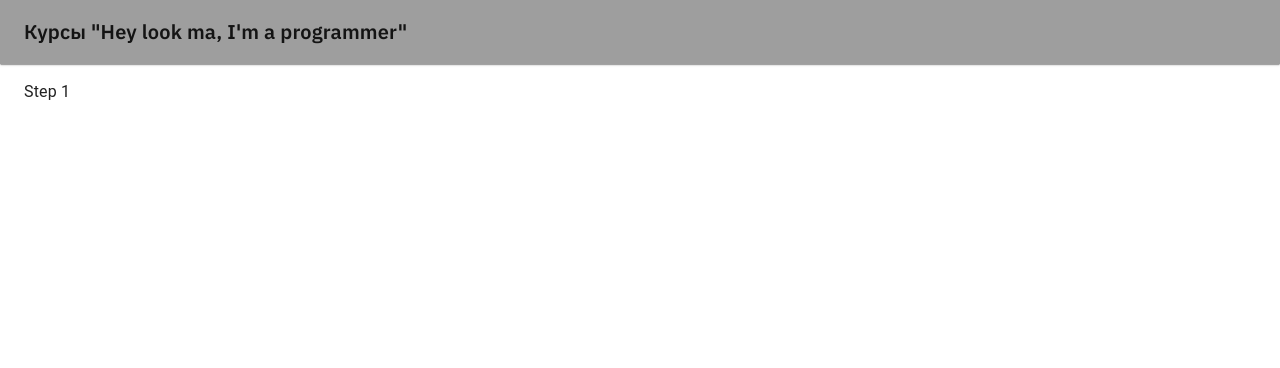
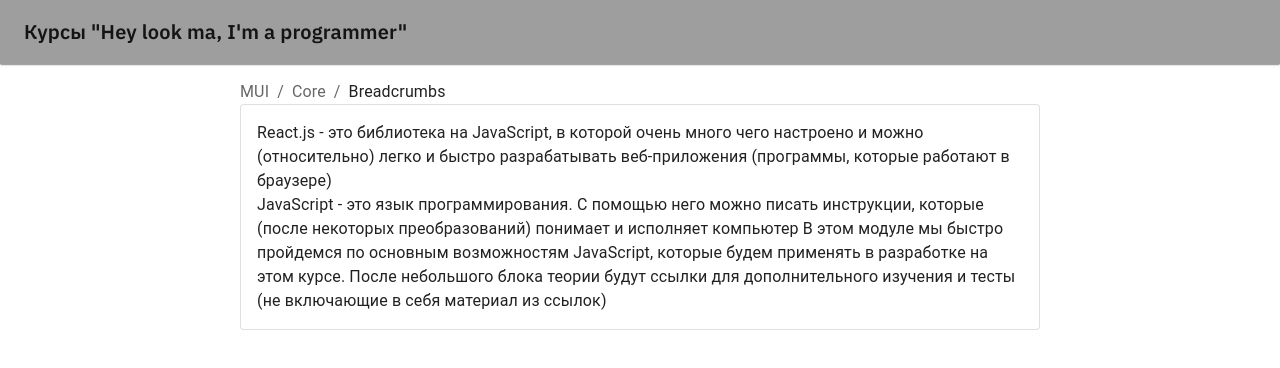
Before and after one commit to t-pyrope/react-course, a React (Vite) app: page /react-beginners/step-1 in a window 1280 px wide. Shown: the top 368 px of the page. Built offline with nearby package versions, Linux system fonts and the light colour scheme.

Commit message:
Add content

```diff
--- a/src/pages/react-beginners/Step1.tsx
+++ b/src/pages/react-beginners/Step1.tsx
@@ -1,3 +1,36 @@
+import { Box, Breadcrumbs, Link, Paper, Typography } from "@mui/material";
+
 export const Step1 = () => {
-  return <>Step 1</>;
+  return (
+    <Box sx={{ margin: "0 auto", width: 800 }}>
+      <Breadcrumbs aria-label="breadcrumb">
+        <Link underline="hover" color="inherit" href="/">
+          MUI
+        </Link>
+        <Link
+          underline="hover"
+          color="inherit"
+          href="/material-ui/getting-started/installation/"
+        >
+          Core
+        </Link>
+        <Typography sx={{ color: "text.primary" }}>Breadcrumbs</Typography>
+      </Breadcrumbs>
+      <Paper variant="outlined" sx={{ p: 2 }}>
+        <Typography>
+          React.js - это библиотека на JavaScript, в которой очень много чего
+          настроено и можно (относительно) легко и быстро разрабатывать
+          веб-приложения (программы, которые работают в браузере)
+        </Typography>
+        <Typography>
+          JavaScript - это язык программирования. С помощью него можно писать
+          инструкции, которые (после некоторых преобразований) понимает и
+          исполняет компьютер В этом модуле мы быстро пройдемся по основным
+          возможностям JavaScript, которые будем применять в разработке на этом
+          курсе. После небольшого блока теории будут ссылки для дополнительного
+          изучения и тесты (не включающие в себя материал из ссылок)
+        </Typography>
+      </Paper>
+    </Box>
+  );
 };
```
